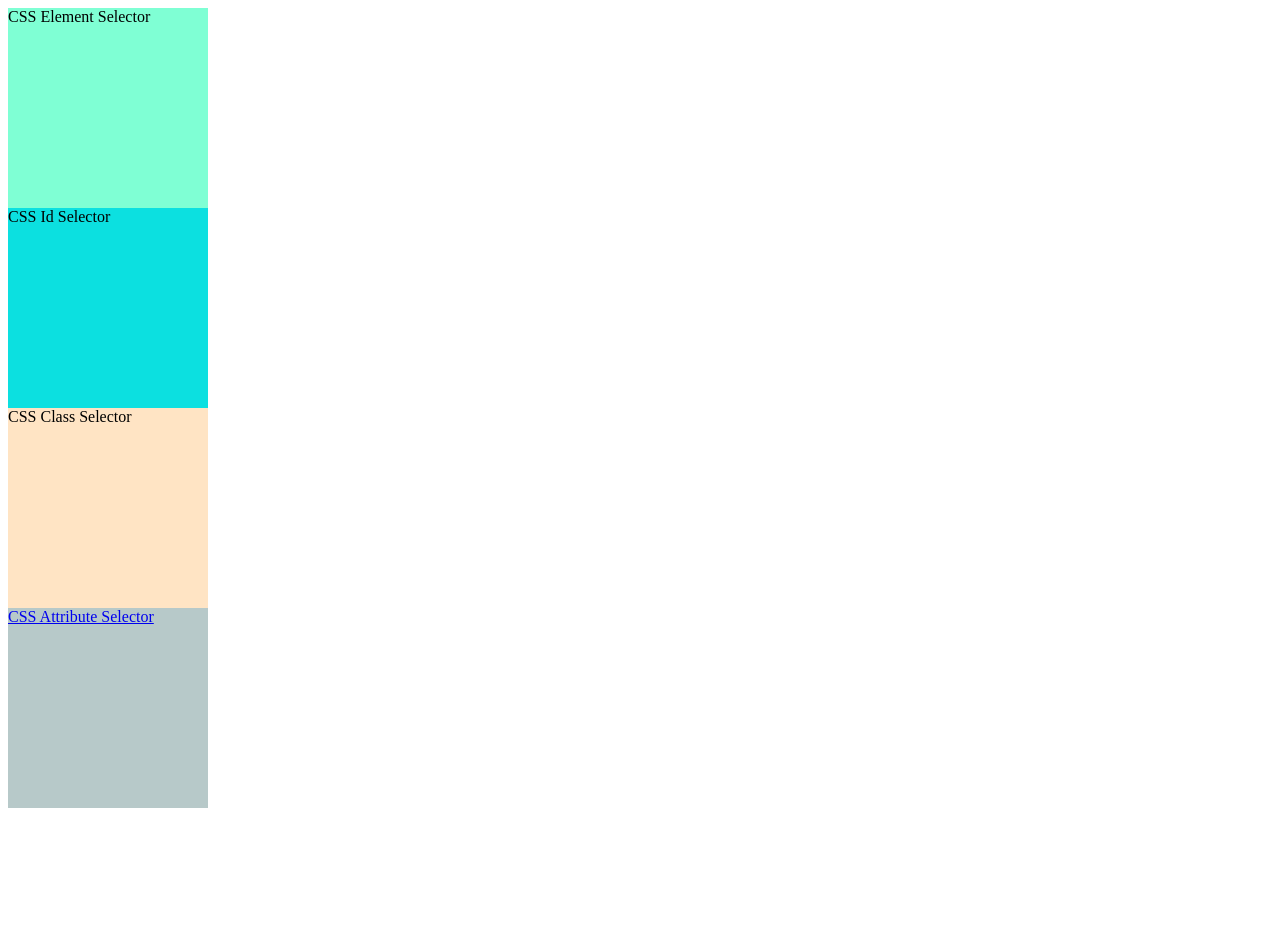
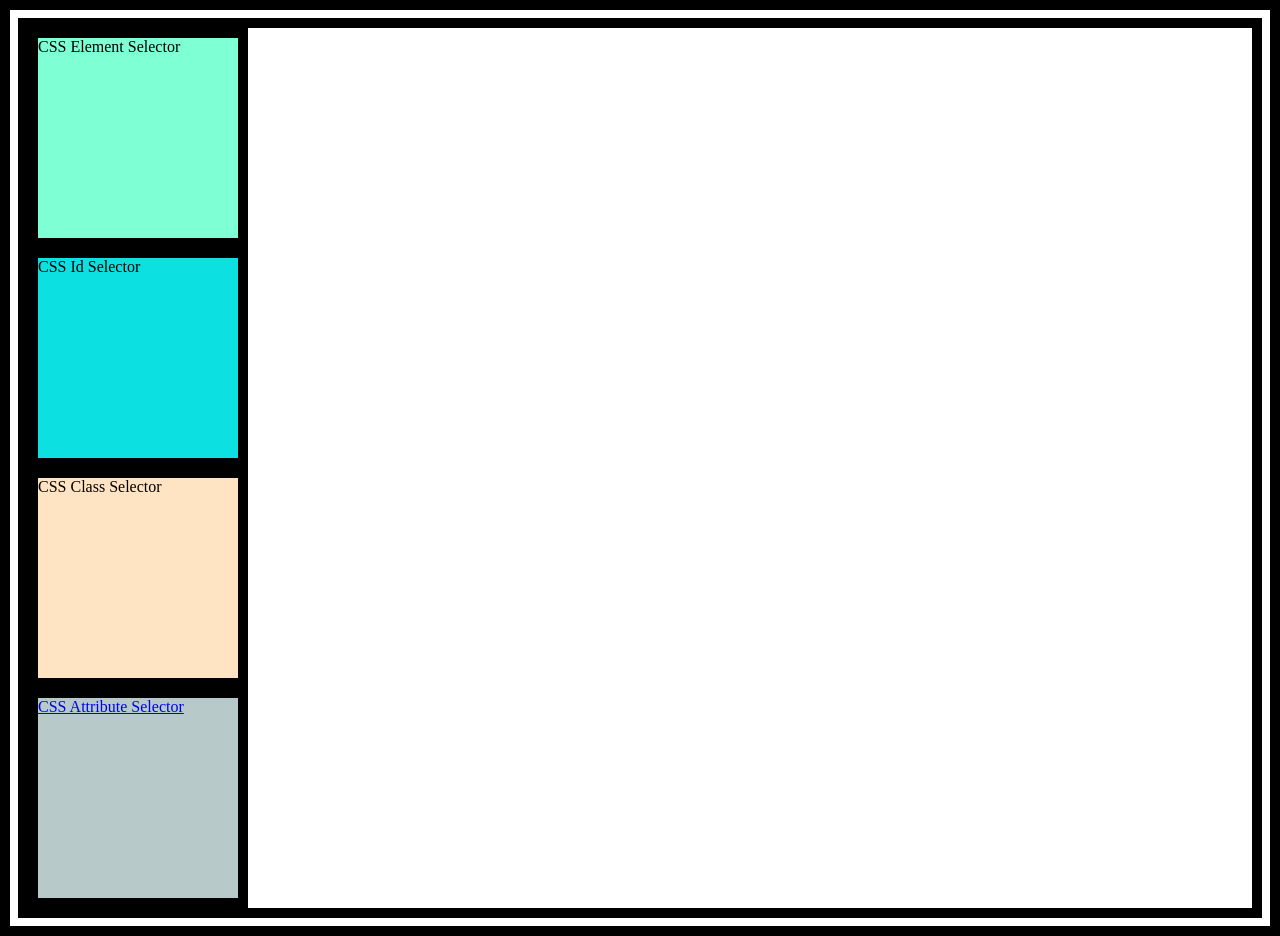
Before and after one commit to mathursuhani/CSS-selectors, a plain HTML site: page index.html in a window 1280 px wide. Before the commit the page ends 816 px from the top, so only its background shows below. Drawn offline with Linux system fonts and the light colour scheme.

Commit message:
Universal Selector

```diff
--- a/index.html
+++ b/index.html
@@ -28,6 +28,9 @@
             height:200px;
             background-color: rgb(183, 201, 201);
         }
+        *{
+            border:10px solid #000;
+        }
     </style>
 </head>
 <body>
```
